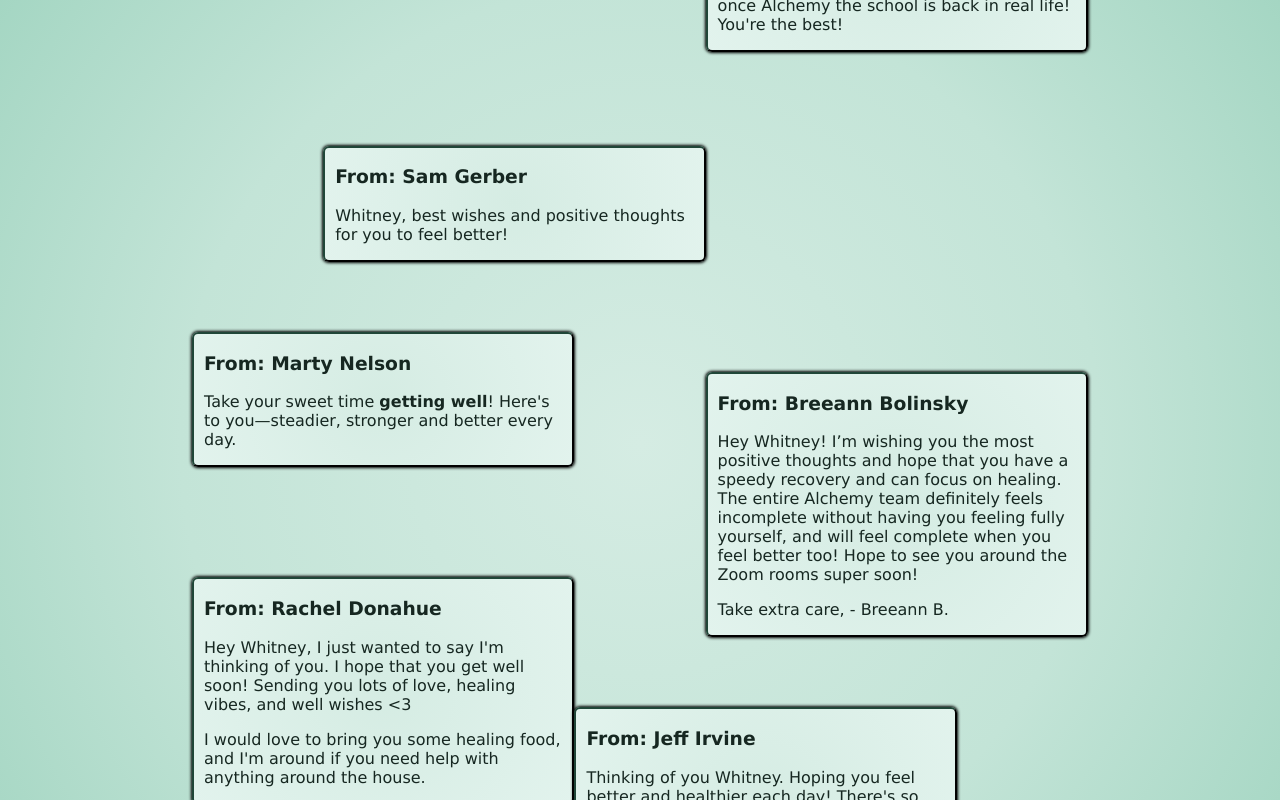
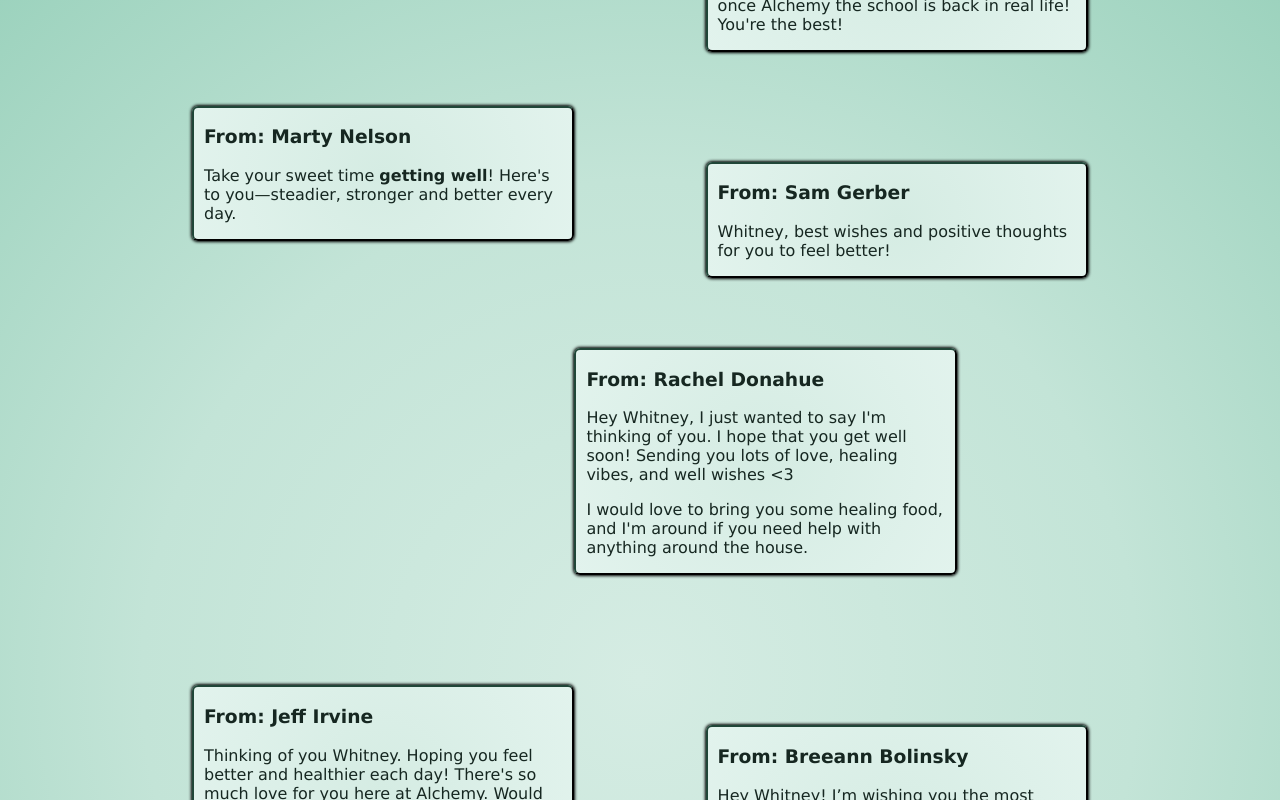
Before and after one commit to bryanakitchen/get-well, a React app: page / in a window 1280 px wide. Shown: the part 2240-3040 px from the top of the page. Built offline with nearby package versions, Linux system fonts and the light colour scheme.

Commit message:
added messages and fixed positioning of some

```diff
--- a/src/components/app/App.jsx
+++ b/src/components/app/App.jsx
@@ -85,6 +85,13 @@ export default class App extends Component {
             </p>
           </div>
 
+          <div className={styles.messageLeft} data-aos="fade-right">
+            <h3>From: Marty Nelson</h3>
+            <p>
+              Take your sweet time <b>getting well</b>! Here's to you—steadier, stronger and better every day.
+            </p>
+          </div>
+
           <div className={styles.messageRight} data-aos="fade-left">
             <h3>From: Sam Gerber</h3>
             <p>
@@ -93,9 +100,12 @@ export default class App extends Component {
           </div>
 
           <div className={styles.messageLeft} data-aos="fade-right">
-            <h3>From: Marty Nelson</h3>
+            <h3>From: Rachel Donahue</h3>
             <p>
-              Take your sweet time <b>getting well</b>! Here's to you—steadier, stronger and better every day.
+              Hey Whitney, I just wanted to say I'm thinking of you.  I hope that you get well soon!  Sending you lots of love, healing vibes, and well wishes &#60;&#51;
+            </p>
+            <p>
+              I would love to bring you some healing food, and I'm around if you need help with anything around the house.
             </p>
           </div>
 
@@ -109,15 +119,6 @@ export default class App extends Component {
             </p>
           </div>
 
-          <div className={styles.messageLeft} data-aos="fade-right">
-            <h3>From: Rachel Donahue</h3>
-            <p>
-              Hey Whitney, I just wanted to say I'm thinking of you.  I hope that you get well soon!  Sending you lots of love, healing vibes, and well wishes &#60;&#51;
-            </p>
-            <p>
-              I would love to bring you some healing food, and I'm around if you need help with anything around the house.
-            </p>
-          </div>
 
           <div className={styles.messageLeft} data-aos="fade-right">
             <h3>From: Jeff Irvine</h3>
@@ -219,6 +220,14 @@ export default class App extends Component {
             </p>
           </div>
 
+
+          <div className={styles.messageLeft} data-aos="fade-right">
+            <h3>From: Juli Vela</h3>
+            <p>
+              Hey Whitney! I'm so sorry you're feeling so unwell lately! We're all thinking of you and sending you good wishes and thoughts for a speedy recovery! Take your time, we'll all be here when you're back! &#60;&#51;
+            </p>
+          </div>
+
           <div className={styles.messageRight} data-aos="fade-right">
             <h3>From: Cherno Badjan</h3>
             <p>
@@ -226,10 +235,20 @@ export default class App extends Component {
             </p>
           </div>
 
+          <div className={styles.messageRight} data-aos="fade-left">
+            <h3>From: Katilyn Wiggins</h3>
+            <p>
+              Hi Whitney, wishing you a peaceful and easy recovery. Thankful to share a home with you at Alchemy! See you soon.
+            </p>
+            <p>
+              - Katilyn
+            </p>
+          </div>
+
           <div className={styles.messageLeft} data-aos="fade-right">
-            <h3>From: Juli Vela</h3>
+            <h3>From: KB</h3>
             <p>
-              Hey Whitney! I'm so sorry you're feeling so unwell lately! We're all thinking of you and sending you good wishes and thoughts for a speedy recovery! Take your time, we'll all be here when you're back! &#60;&#51;
+              Wishing you a quick and safe recovery. I can't wait to meet you in person someday!
             </p>
           </div>
 
```
Also changed, not shown: 1 other file (tests, documents, lock files or other folders).
